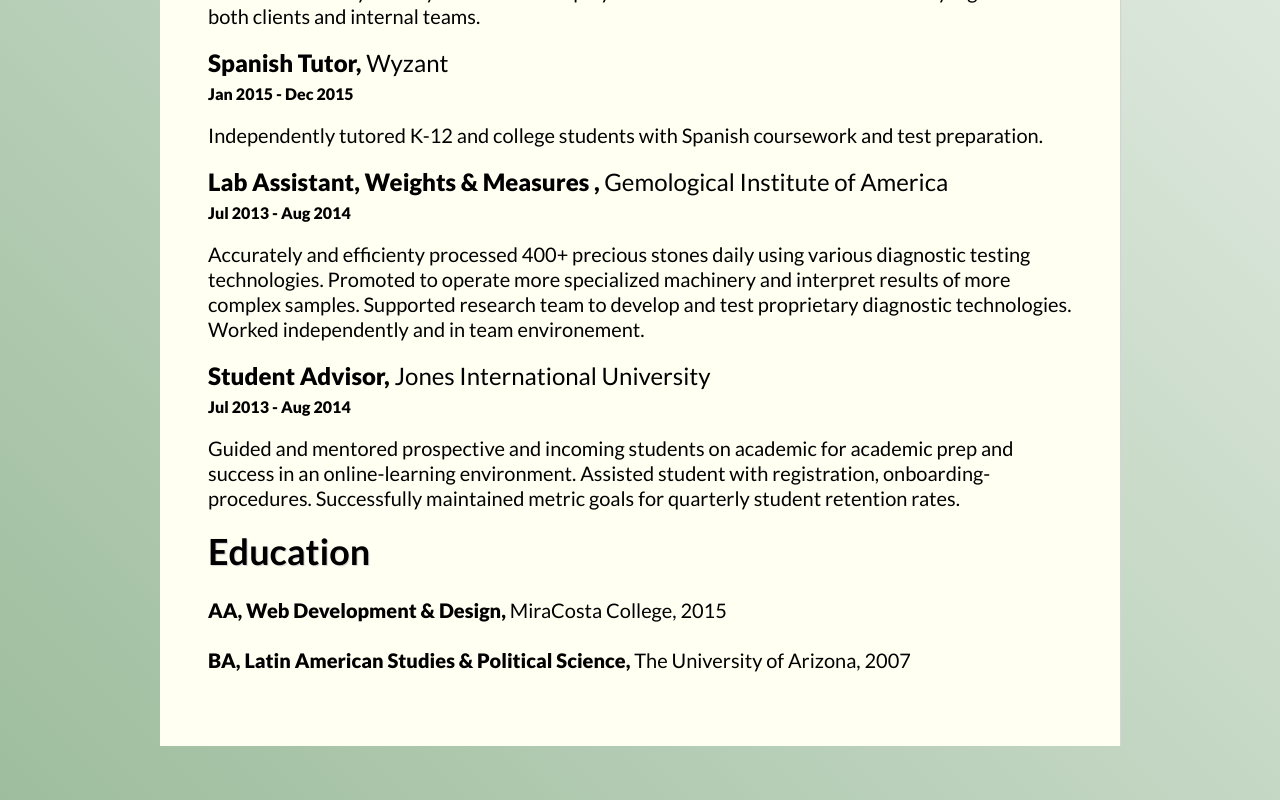
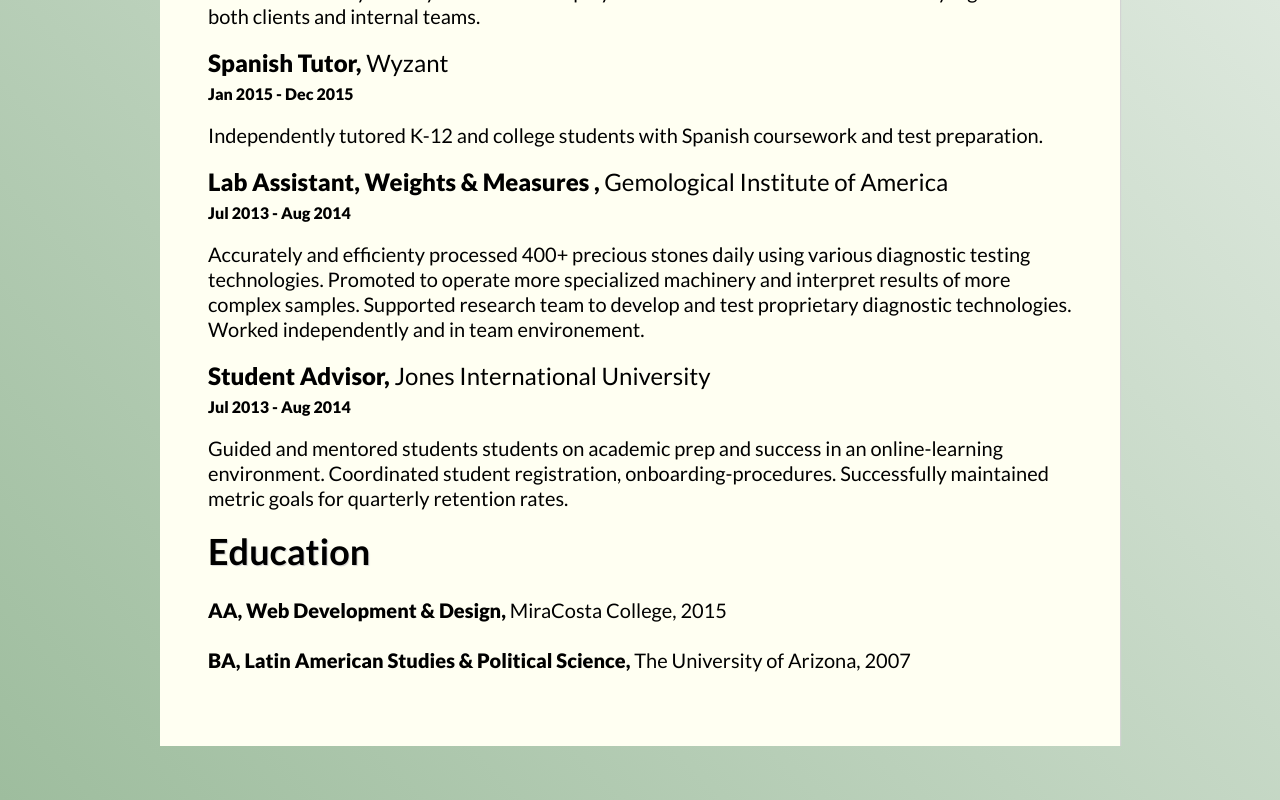
Before and after one commit to jenhedg/hi-jennifer-vue, a Vue app: page /resume in a window 1280 px wide. Shown: the part 1120-1920 px from the top of the page. Built offline with nearby package versions, Linux system fonts and the light colour scheme.

Commit message:
hotfix typo

```diff
--- a/src/views/Resume.vue
+++ b/src/views/Resume.vue
@@ -116,10 +116,10 @@
       </h3>
       <h5 class="resume__date">Jul 2013 - Aug 2014</h5>
       <p class="resume__copy">
-        Guided and mentored prospective and incoming students on academic for
-        academic prep and success in an online-learning environment. Assisted
-        student with registration, onboarding-procedures. Successfully
-        maintained metric goals for quarterly student retention rates.
+        Guided and mentored students students on
+        academic prep and success in an online-learning environment. Coordinated
+        student registration, onboarding-procedures. Successfully
+        maintained metric goals for quarterly retention rates.
       </p>
     </div>
     <h2 class="resume__category">Education</h2>
```
